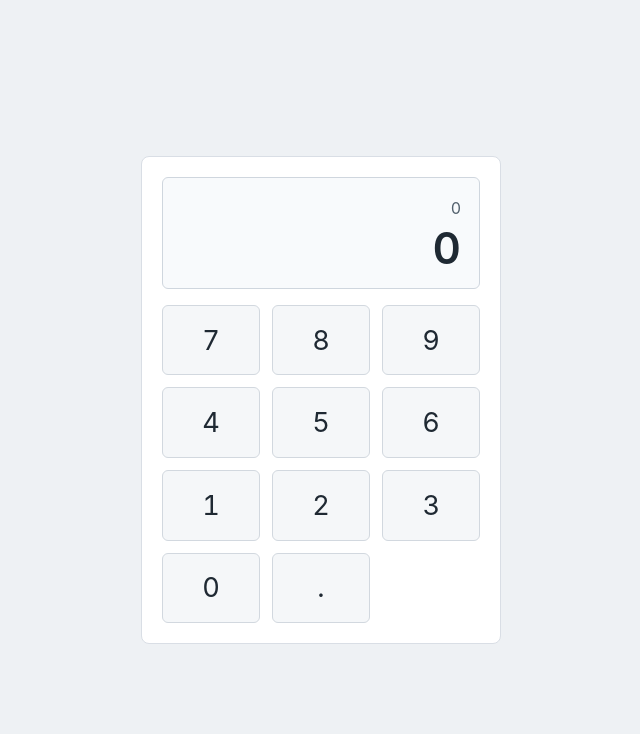
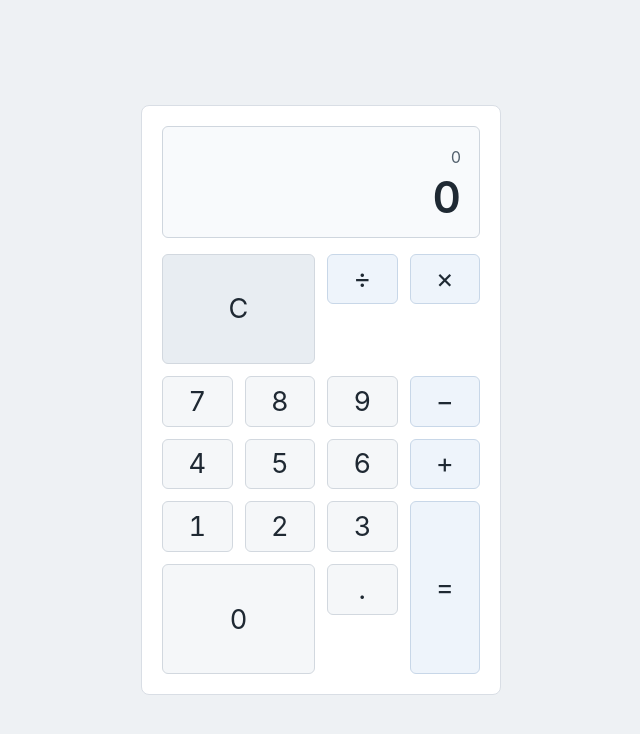
Before and after one commit to mtplayground/mike-tang-4b46-calc, a React (Vite) app: page / in a window 1280 px wide. Shown: the top 734 px of the page, without its empty margins (319-959 px from the left). Built offline with nearby package versions, Linux system fonts and the light colour scheme.

Commit message:
feat: Build the operator and action buttons

```diff
--- a/src/components/Button.tsx
+++ b/src/components/Button.tsx
@@ -1,14 +1,22 @@
 import type { ReactNode } from "react";
+
+type ButtonVariant = "number" | "operator" | "action" | "equals";
 
 type ButtonProps = {
   children: ReactNode;
   label: string;
   onPress: () => void;
+  span?: "wide" | "tall";
+  variant?: ButtonVariant;
 };
 
-export function Button({ children, label, onPress }: ButtonProps) {
+export function Button({ children, label, onPress, span, variant = "number" }: ButtonProps) {
+  const className = ["calculator-button", `calculator-button-${variant}`, span && `is-${span}`]
+    .filter(Boolean)
+    .join(" ");
+
   return (
-    <button className="calculator-button" type="button" aria-label={label} onClick={onPress}>
+    <button className={className} type="button" aria-label={label} onClick={onPress}>
       {children}
     </button>
   );
--- a/src/components/CalculatorFrame.tsx
+++ b/src/components/CalculatorFrame.tsx
@@ -1,6 +1,6 @@
 import { useState } from "react";
 import { Display } from "./Display";
-import { NumberKeypad, type NumberKey } from "./NumberKeypad";
+import { Keypad, type NumberKey } from "./Keypad";
 
 function appendNumberKey(entry: string, key: NumberKey) {
   if (key === ".") {
@@ -24,7 +24,11 @@ export function CalculatorFrame() {
   return (
     <section className="calculator-frame" aria-label="Calculator">
       <Display currentEntry={currentEntry} />
-      <NumberKeypad onNumberPress={handleNumberPress} />
+      <Keypad
+        onActionPress={() => undefined}
+        onNumberPress={handleNumberPress}
+        onOperatorPress={() => undefined}
+      />
     </section>
   );
 }
--- /dev/null
+++ b/src/components/Keypad.tsx
@@ -0,0 +1,73 @@
+import { Button } from "./Button";
+
+export type NumberKey = "0" | "1" | "2" | "3" | "4" | "5" | "6" | "7" | "8" | "9" | ".";
+export type OperatorKey = "add" | "subtract" | "multiply" | "divide";
+export type ActionKey = "clear" | "equals";
+
+type KeypadProps = {
+  onActionPress: (key: ActionKey) => void;
+  onNumberPress: (key: NumberKey) => void;
+  onOperatorPress: (key: OperatorKey) => void;
+};
+
+export function Keypad({ onActionPress, onNumberPress, onOperatorPress }: KeypadProps) {
+  return (
+    <div className="calculator-keypad" aria-label="Calculator buttons">
+      <Button label="Clear" onPress={() => onActionPress("clear")} span="wide" variant="action">
+        C
+      </Button>
+      <Button label="Divide" onPress={() => onOperatorPress("divide")} variant="operator">
+        ÷
+      </Button>
+      <Button label="Multiply" onPress={() => onOperatorPress("multiply")} variant="operator">
+        ×
+      </Button>
+
+      <Button label="Digit 7" onPress={() => onNumberPress("7")}>
+        7
+      </Button>
+      <Button label="Digit 8" onPress={() => onNumberPress("8")}>
+        8
+      </Button>
+      <Button label="Digit 9" onPress={() => onNumberPress("9")}>
+        9
+      </Button>
+      <Button label="Subtract" onPress={() => onOperatorPress("subtract")} variant="operator">
+        −
+      </Button>
+
+      <Button label="Digit 4" onPress={() => onNumberPress("4")}>
+        4
+      </Button>
+      <Button label="Digit 5" onPress={() => onNumberPress("5")}>
+        5
+      </Button>
+      <Button label="Digit 6" onPress={() => onNumberPress("6")}>
+        6
+      </Button>
+      <Button label="Add" onPress={() => onOperatorPress("add")} variant="operator">
+        +
+      </Button>
+
+      <Button label="Digit 1" onPress={() => onNumberPress("1")}>
+        1
+      </Button>
+      <Button label="Digit 2" onPress={() => onNumberPress("2")}>
+        2
+      </Button>
+      <Button label="Digit 3" onPress={() => onNumberPress("3")}>
+        3
+      </Button>
+      <Button label="Equals" onPress={() => onActionPress("equals")} span="tall" variant="equals">
+        =
+      </Button>
+
+      <Button label="Digit 0" onPress={() => onNumberPress("0")} span="wide">
+        0
+      </Button>
+      <Button label="Decimal point" onPress={() => onNumberPress(".")}>
+        .
+      </Button>
+    </div>
+  );
+}
--- a/src/components/NumberKeypad.tsx
+++ /dev/null
@@ -1,21 +0,0 @@
-import { Button } from "./Button";
-
-export type NumberKey = "0" | "1" | "2" | "3" | "4" | "5" | "6" | "7" | "8" | "9" | ".";
-
-const numberKeys: NumberKey[] = ["7", "8", "9", "4", "5", "6", "1", "2", "3", "0", "."];
-
-function getKeyLabel(key: NumberKey) {
-  return key === "." ? "Decimal point" : `Digit ${key}`;
-}
-
-export function NumberKeypad({ onNumberPress }: { onNumberPress: (key: NumberKey) => void }) {
-  return (
-    <div className="calculator-keypad" aria-label="Number buttons">
-      {numberKeys.map((key) => (
-        <Button key={key} label={getKeyLabel(key)} onPress={() => onNumberPress(key)}>
-          {key}
-        </Button>
-      ))}
-    </div>
-  );
-}
--- a/src/styles.css
+++ b/src/styles.css
@@ -104,7 +104,7 @@ select {
 
 .calculator-keypad {
   display: grid;
-  grid-template-columns: repeat(3, minmax(0, 1fr));
+  grid-template-columns: repeat(4, minmax(0, 1fr));
   gap: clamp(8px, 2.6vw, 12px);
 }
 
@@ -125,6 +125,25 @@ select {
   padding: 0;
 }
 
+.calculator-button-action {
+  background: #e8edf2;
+}
+
+.calculator-button-operator,
+.calculator-button-equals {
+  background: #eef4fb;
+  border-color: #c8d7e8;
+}
+
+.calculator-button.is-wide {
+  grid-column: span 2;
+}
+
+.calculator-button.is-tall {
+  grid-row: span 2;
+  aspect-ratio: auto;
+}
+
 @media (max-width: 380px) {
   .calculator-frame {
     width: 100%;
```
